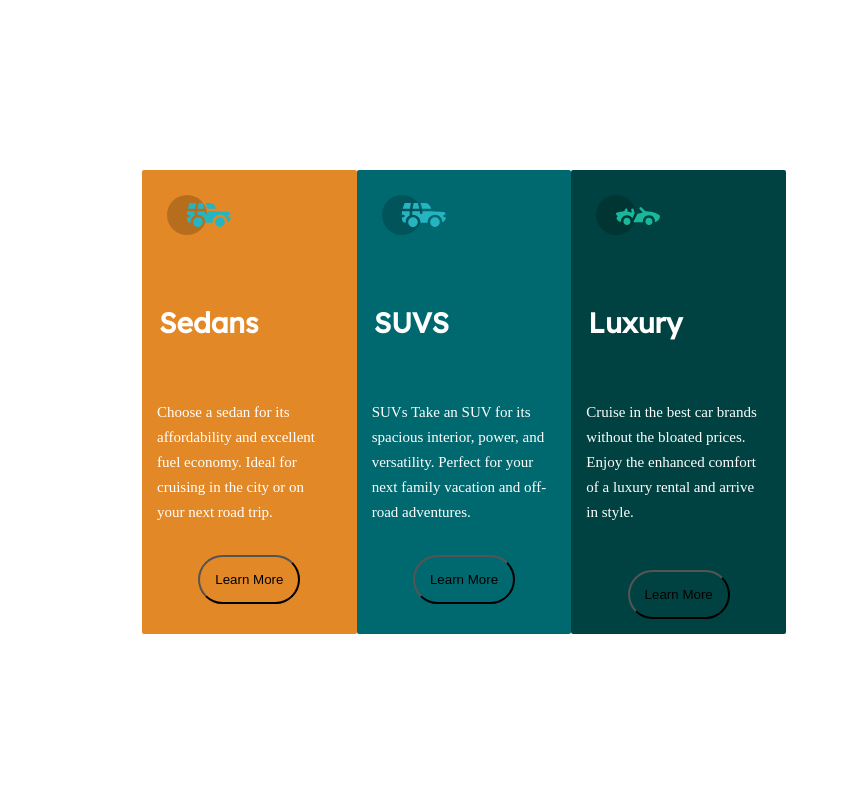
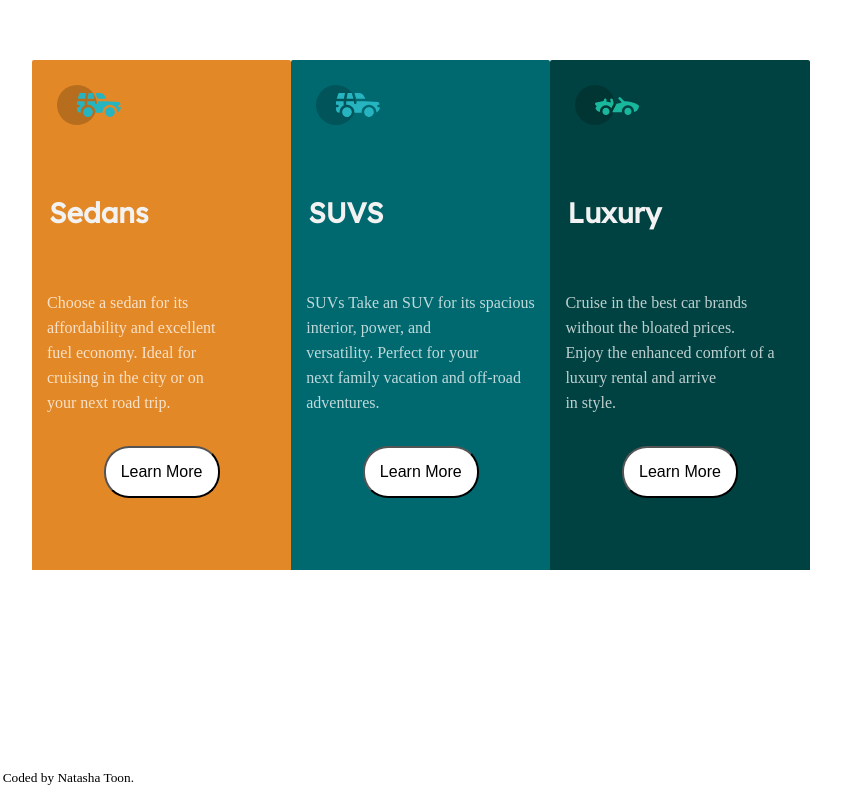
Before and after one commit to Tashatoon/3-column-preview-card, a plain HTML site: page index.html in a window 1280 px wide. Shown: the part 148-936 px from the top of the page, without its empty margins (176-1017 px from the left). Drawn offline with Linux system fonts and the light colour scheme.

Commit message:
updated columns

```diff
--- a/css/main.css
+++ b/css/main.css
@@ -1,16 +1,21 @@
+/* condense space between heading and paragragh */
+/* Heading and paragraph margin change */
+
 p {
     display: block;
     padding: 15px;
     line-height: 25px;
-    font-size: 15px;
-    color: white;
+    font-size: 1em;
+    color: hsla(0, 0%, 100%, 0.75);
 }
+/* Heading font change */
+
 h3 {
     display: block;
     padding: 17px;
     font-family: "Lexend Deca";
     font-size: 1.75em;
-    color: white;
+    color: hsl(0, 0%, 95%);
 }
 .columns1 {
     width: 250px;
@@ -21,10 +26,10 @@ h3 {
     background: fixed;
     background-color: hsl(31, 77%, 52%);
     border-radius: 2px;
+}
 
-}
 .columns2 {
-width: 250px;
+    width: 250px;
     padding: 0px;
     float: left;
     justify-content: center;
@@ -46,27 +51,35 @@ width: 250px;
 }
 
 #about {
-    padding: 310px;
+    padding: 200px;
 }
 
 .columns {
-    display: flex;
+    display: flex;flex-wrap: wrap;
     width: 100%;
+    height: 65%;
     padding: auto;
     margin: auto;
-    overflow: auto;
+    overflow: hidden;
 }
+.columns1,
+.columns2,
+.columns3 { width: 30% ;}
+
 .container {
-    height: 100%;
+    height: 50%;
     position: relative;
   }
 
+
+/* make button transparent */
 
   .button {
     display: flex;
     margin: auto;
     padding: 15px;
-    background-color: transparent;
+    background-color: white;
     border-radius: 25px;
     text-align: center;
+    font-size: 1em;
   }
--- a/index.html
+++ b/index.html
@@ -54,7 +54,6 @@
           </p>
           <div class="container">
             <div class="vertical-center">
-              <div class="button">
                 <button class="button">Learn More</button>
               </div>
             </div>
```
